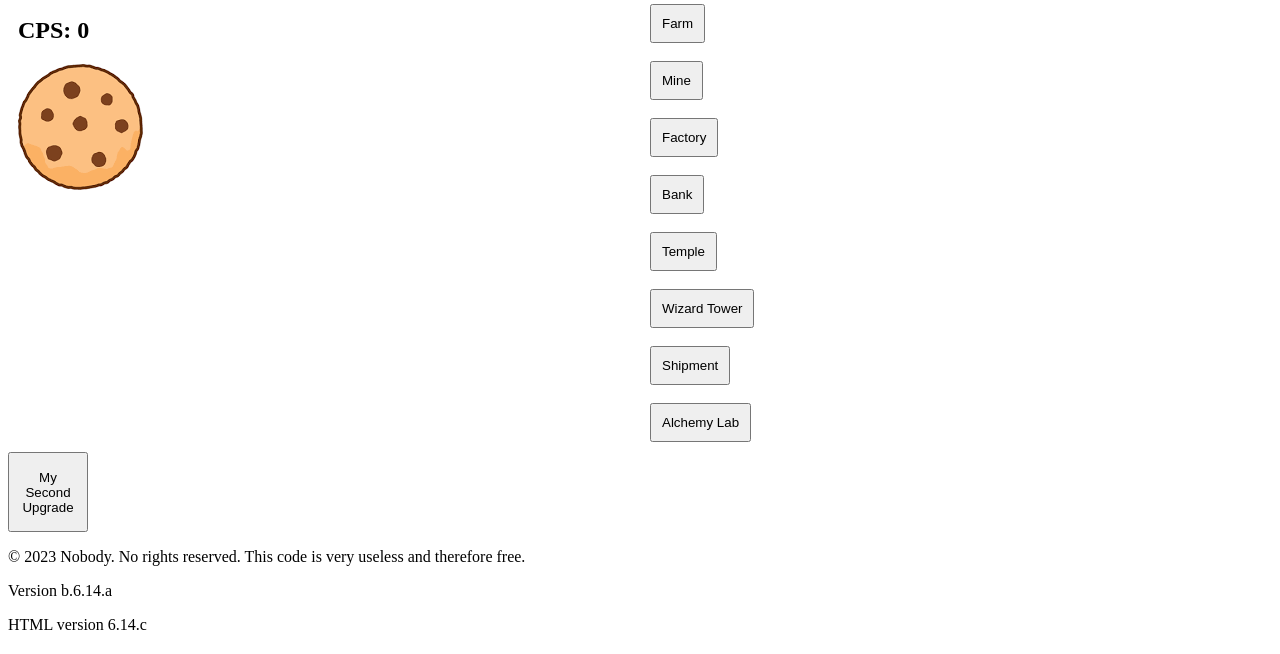
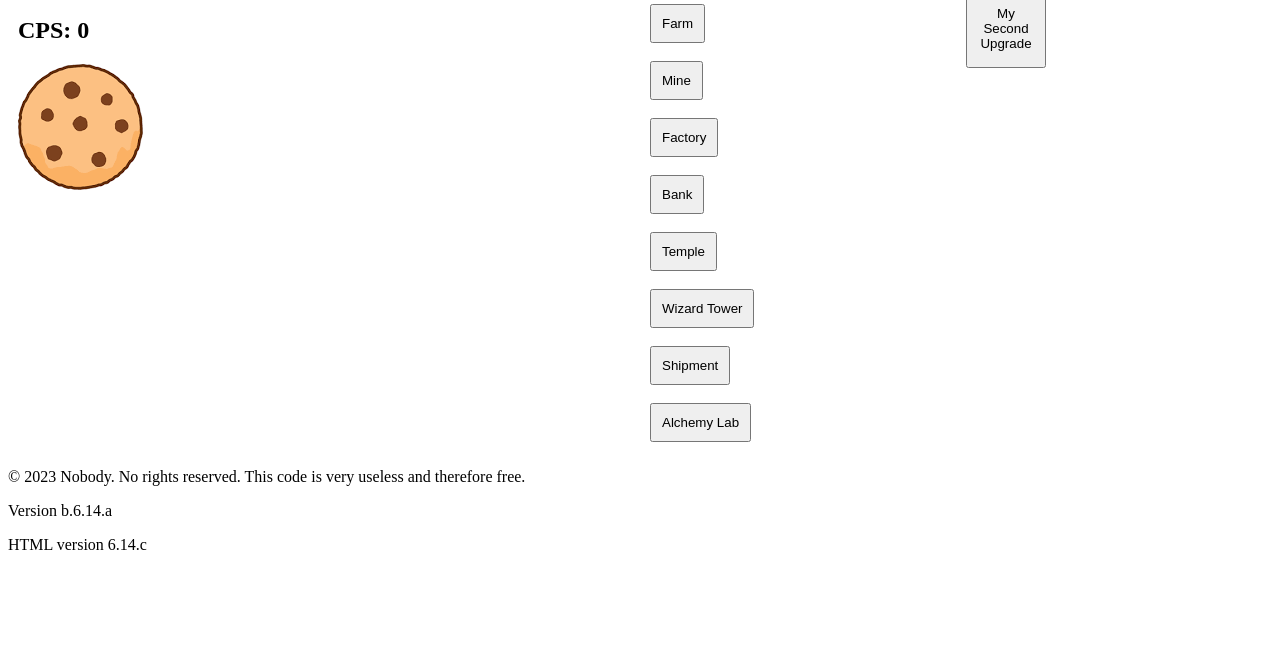
Before and after one commit to renaissancedog/cc, a plain HTML site: page main/index.html in a window 1280 px wide. Shown: the part 146-800 px from the top of the page. Drawn offline with Linux system fonts and the light colour scheme.

Commit message:
Update index.html

```diff
--- a/main/index.html
+++ b/main/index.html
@@ -27,9 +27,8 @@
 			<button id="lab_btn" class="shop" onclick="buy_lab()">Alchemy Lab<span id="lab-data" class="object-data"></span></button>
 		</div>
 		<div class="shop">
-    			<button id="upg0" class="upg" onclick="upg0.upgrade();">My First Upgrade<span id="upg1-data" class="object-data"></span></button>
-		</div><br><br>
-			<button id="upg1" class="upg" onclick="upg1.upgrade();">My Second Upgrade</button><br><br>
+    			<button id="upg0" class="upg" onclick="upg0.upgrade();">My First Upgrade<span id="upg0-data" class="object-data"></span></button><br><br>
+			<button id="upg1" class="upg" onclick="upg1.upgrade();">My Second Upgrade<span id="upg1-data" class="object-data"></span></button><br><br>
 		</div>
 	</div>
 </body>
```
